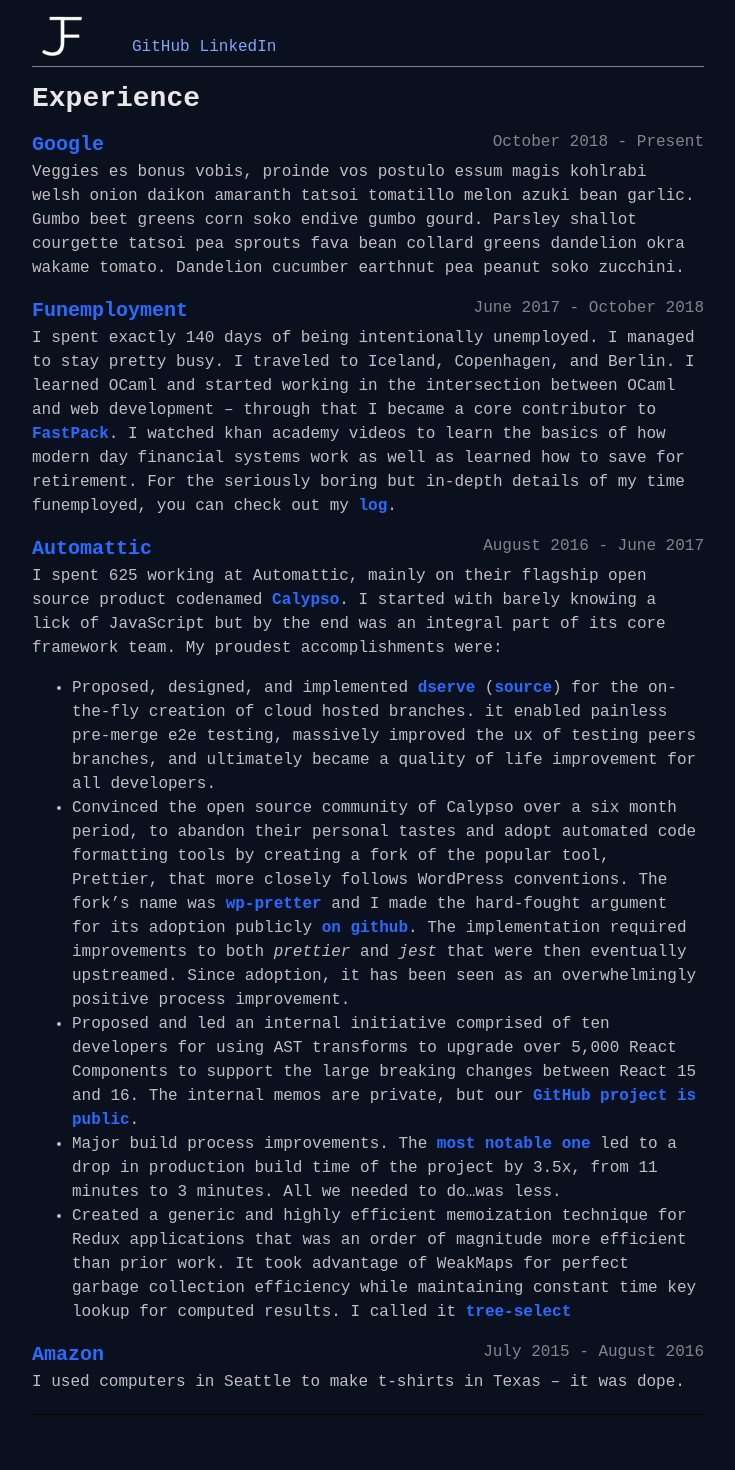
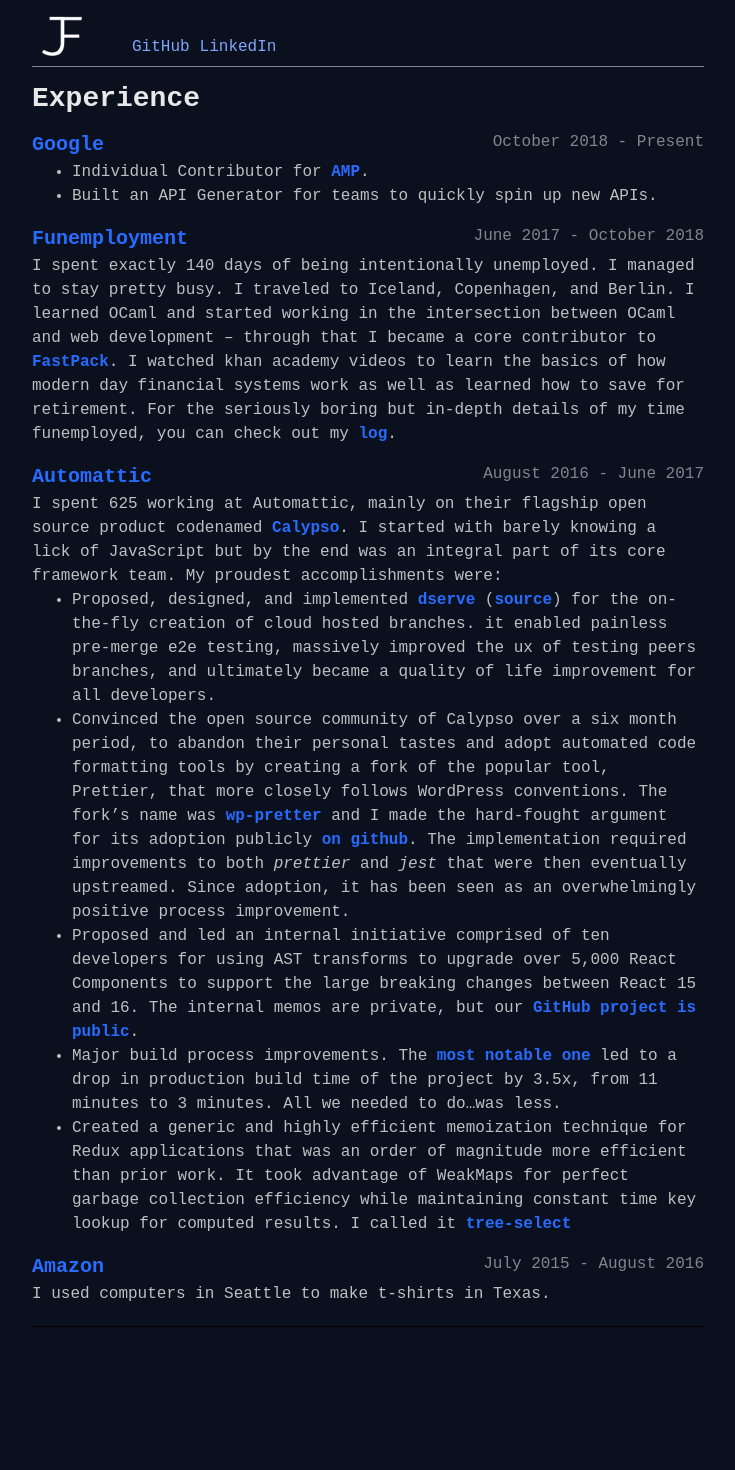
Before and after one commit to samouri/samouri.github.io, a Jekyll site: the page built from index.md, in a window 1280 px wide. Shown: the whole page, without its empty margins (272-1007 px from the left). Built offline with Jekyll 4.4.1, drawn with Linux system fonts in a browser that asks for light colours; our own code applies the rules of GitHub Pages for plain Markdown files; after the commit the page ends 1382 px from its top, so only the background shows below that.

Commit message:
small copy updates

```diff
--- a/_layouts/page.html
+++ b/_layouts/page.html
@@ -91,6 +91,10 @@
       font-size: 1.75rem;
       color: #e8e8e8;
     }
+
+    ul {
+      margin-top: -16px;
+    }
   </style>
 
   <body>
--- a/index.md
+++ b/index.md
@@ -5,8 +5,9 @@
 ## Experience
 
 [<span class="company">Google</span>](https://google.com) <span class="company-date">October 2018 - Present</span> <br/>
-Veggies es bonus vobis, proinde vos postulo essum magis kohlrabi welsh onion daikon amaranth tatsoi tomatillo melon azuki bean garlic.
-Gumbo beet greens corn soko endive gumbo gourd. Parsley shallot courgette tatsoi pea sprouts fava bean collard greens dandelion okra wakame tomato. Dandelion cucumber earthnut pea peanut soko zucchini.
+
+- Individual Contributor for [AMP](https://amp.dev).
+- Built an API Generator for teams to quickly spin up new APIs.
 
 [<span class="company">Funemployment</span>](/log) <span class="company-date">June 2017 - October 2018 </span><br/>
 I spent exactly 140 days of being intentionally unemployed. I managed to stay pretty busy. I traveled to Iceland, Copenhagen, and Berlin. I learned OCaml and started working in the intersection between OCaml and web development -- through that I became a core contributor to [FastPack](https://github.com/fastpack/fastpack). I watched khan academy videos to learn the basics of how modern day financial systems work as well as learned how to save for retirement. For the seriously boring but in-depth details of my time funemployed, you can check out my [log](/log).
@@ -21,4 +22,4 @@
 - Created a generic and highly efficient memoization technique for Redux applications that was an order of magnitude more efficient than prior work. It took advantage of WeakMaps for perfect garbage collection efficiency while maintaining constant time key lookup for computed results. I called it [tree-select](https://github.com/Automattic/wp-calypso/pull/20547)
 
 [<span class="company">Amazon</span>](http://amazon.com) <span class="company-date">July 2015 - August 2016</span> <br/>
-I used computers in Seattle to make t-shirts in Texas -- it was dope.
+I used computers in Seattle to make t-shirts in Texas.
```
